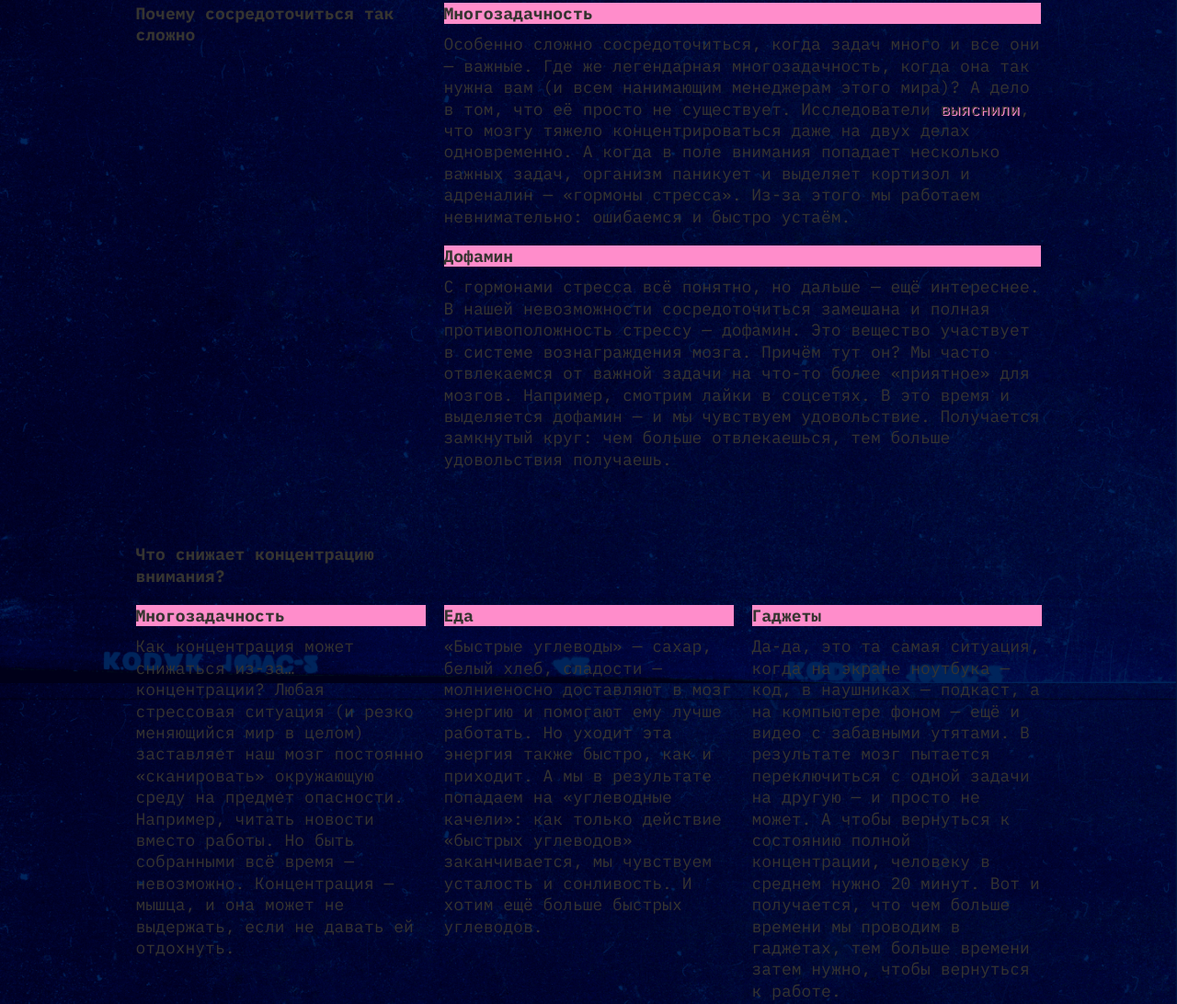
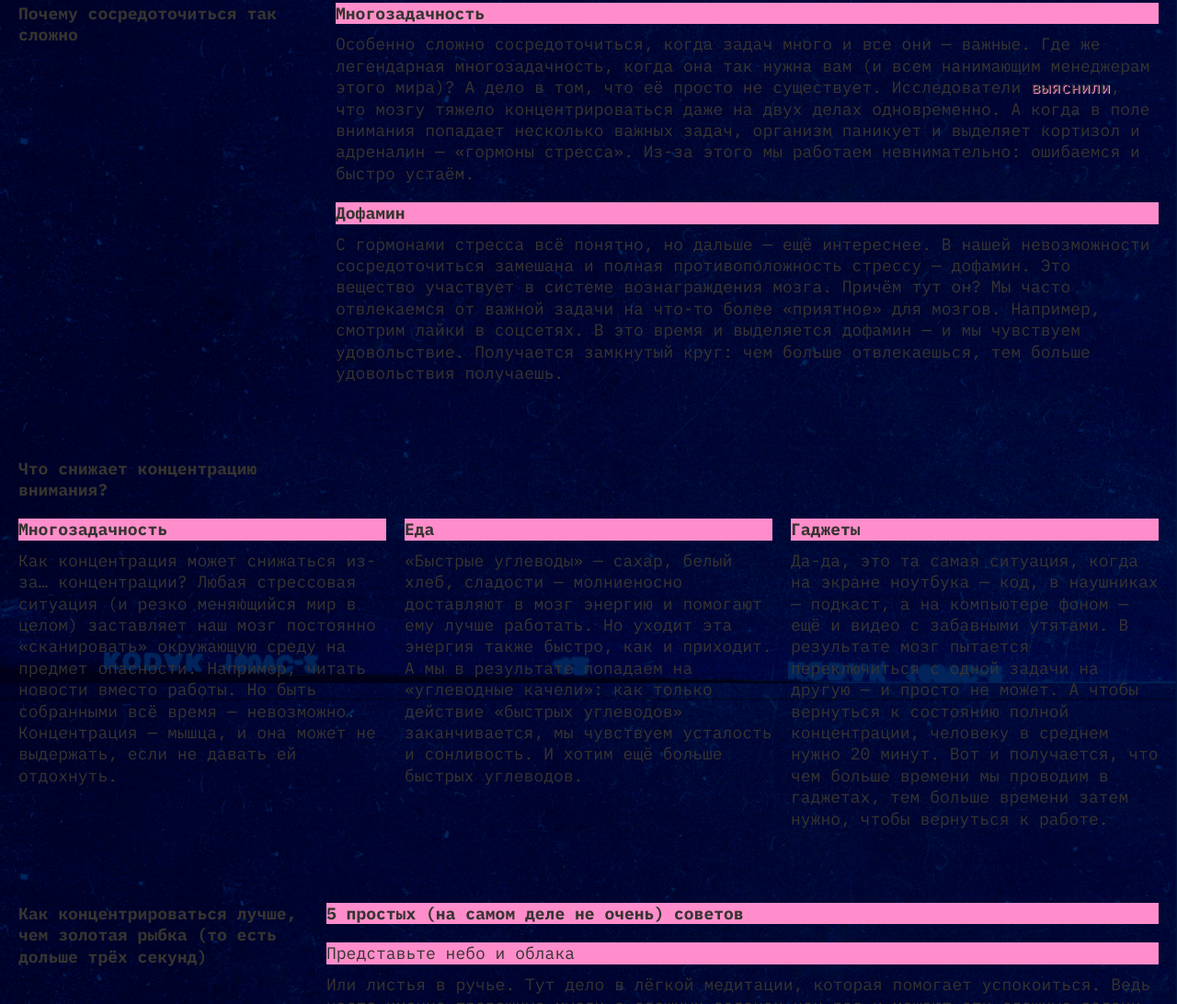
Before and after one commit to Kamatari-rin/slozhno-sosredotochitsya, a plain HTML site: page src/index.html in a window 1280 px wide. Shown: the part 857-1949 px from the top of the page at 92% size. Drawn offline with Linux system fonts and the light colour scheme.

Commit message:
fix after review

```diff
--- a/src/styles/content/article__content.css
+++ b/src/styles/content/article__content.css
@@ -17,11 +17,11 @@
 @container (inline-size > 727px) {
 
   .article__content:nth-child(odd) {
-    grid-template-columns: minmax(236px, 315px) minmax(472px, 649px);
+    grid-template-columns: minmax(236px, 315px) minmax(472px, calc(100vw - 315px));
     gap: 20px;
   }
 
-  .article__content:nth-child(odd) :not(.article__content-title) {
+  .article__content:nth-child(1) :not(.article__content-title) {
     grid-column: 2 / 3;
   }
 
@@ -33,7 +33,7 @@
 @container (inline-size > 984px) {
 
   .article__content:nth-child(2) {
-    grid-template-columns: repeat(3, 315px);
+    grid-template-columns: repeat(3, minmax(315px, calc(100% / 3)));
     align-items: start;
     gap: 20px;
   }
--- a/src/styles/header/header__text_block.css
+++ b/src/styles/header/header__text_block.css
@@ -42,7 +42,7 @@
     }
 }
 
-@container (inline-size > 985px) {
+@container (inline-size > 984px) {
 
     .header__text_block {
         gap: 114px;
--- a/src/styles/header/header__theme-menu.css
+++ b/src/styles/header/header__theme-menu.css
@@ -46,7 +46,7 @@
     }
   }
 
-  @container (inline-size > 985px) {
+  @container (inline-size > 984px) {
 
     .header .header__theme-menu {
       justify-content: center;
```
Also changed, not shown: src/styles/style.css (+6 -6 lines).
